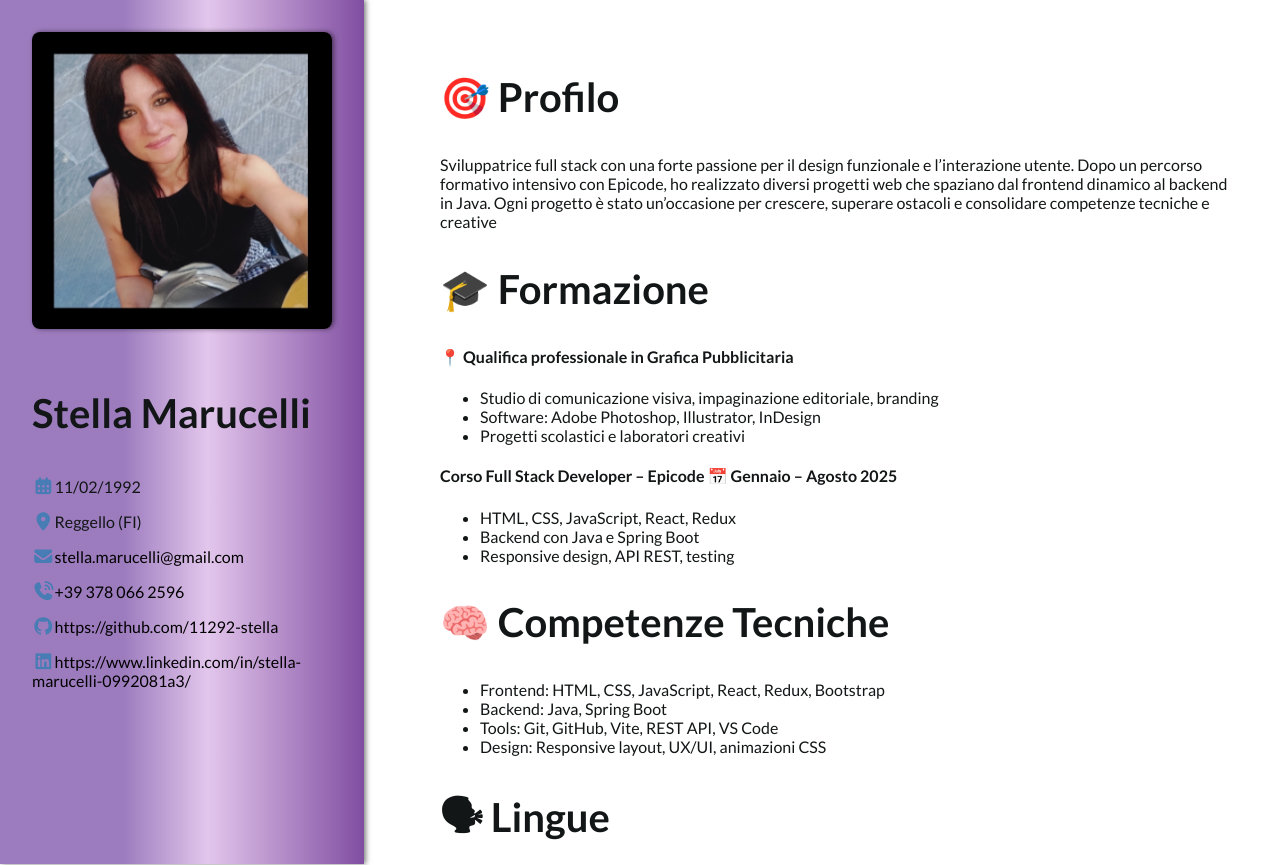
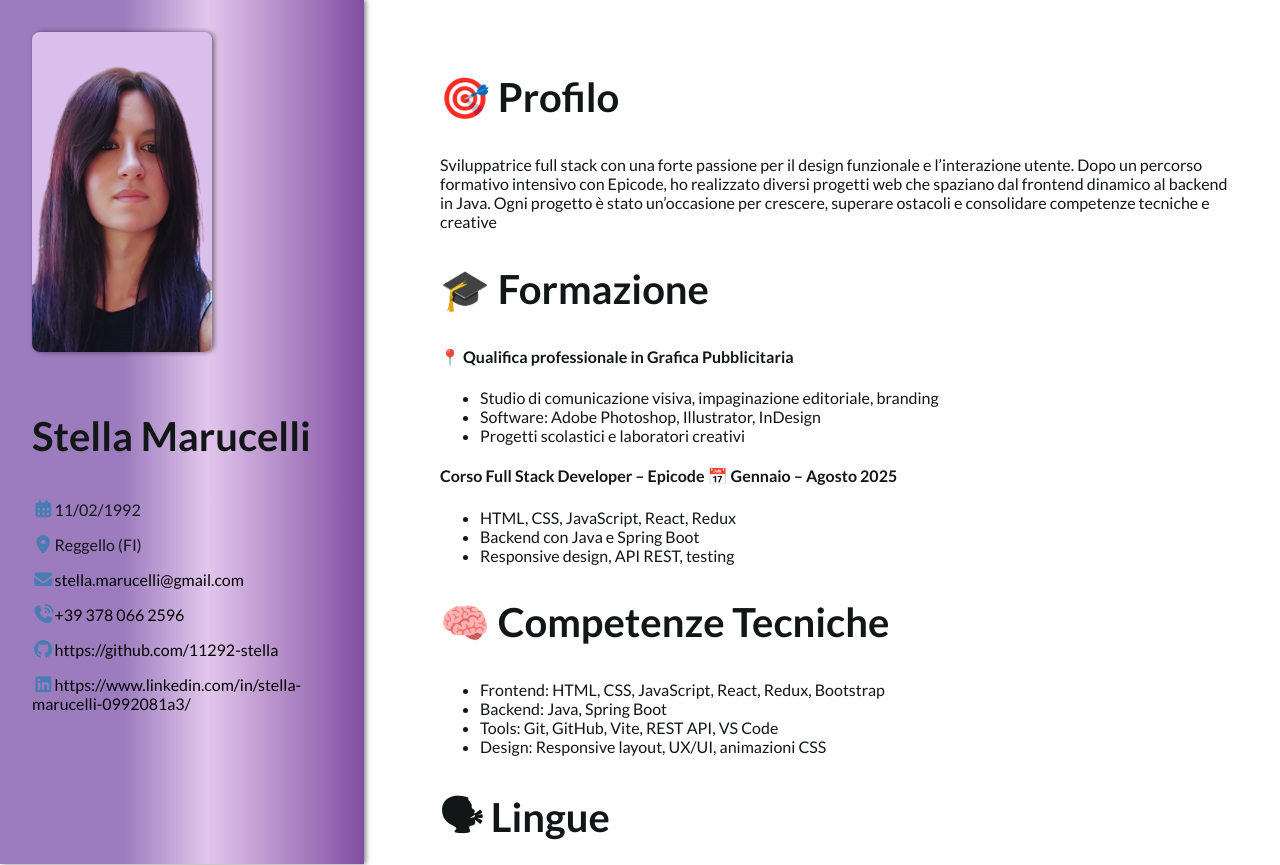
Before and after one commit to 11292-stella/cv-stella-marucelli, a React (Vite) app: page / in a window 1280 px wide. Shown: the top 865 px of the page. Built offline with nearby package versions, Linux system fonts and the light colour scheme.

Commit message:
Primo commit

```diff
--- a/src/Cv.jsx
+++ b/src/Cv.jsx
@@ -5,7 +5,7 @@ const Cv = function () {
   return (
     <div className="cv-layout">
       <div className="cv-sidebar">
-        <img src="/im.jpg" alt="Foto profilo" className="cv-photo" />
+        <img src="/imp.png" alt="Foto profilo" className="cv-photo" />
         <h3>Stella Marucelli</h3>
         <p className="d-flex align-items-center justify-content-center">
           <i
--- a/src/styles/cv.css
+++ b/src/styles/cv.css
@@ -32,7 +32,8 @@
 }
 
 .cv-photo {
-  width: 100%;
+  width: 60%;
+  height: 40%;
   border-radius: 8px;
   margin-bottom: 1rem;
   box-shadow: 2px 0 5px rgba(0, 0, 0, 0.5);
```
Also changed, not shown: public/imp.png (added).
